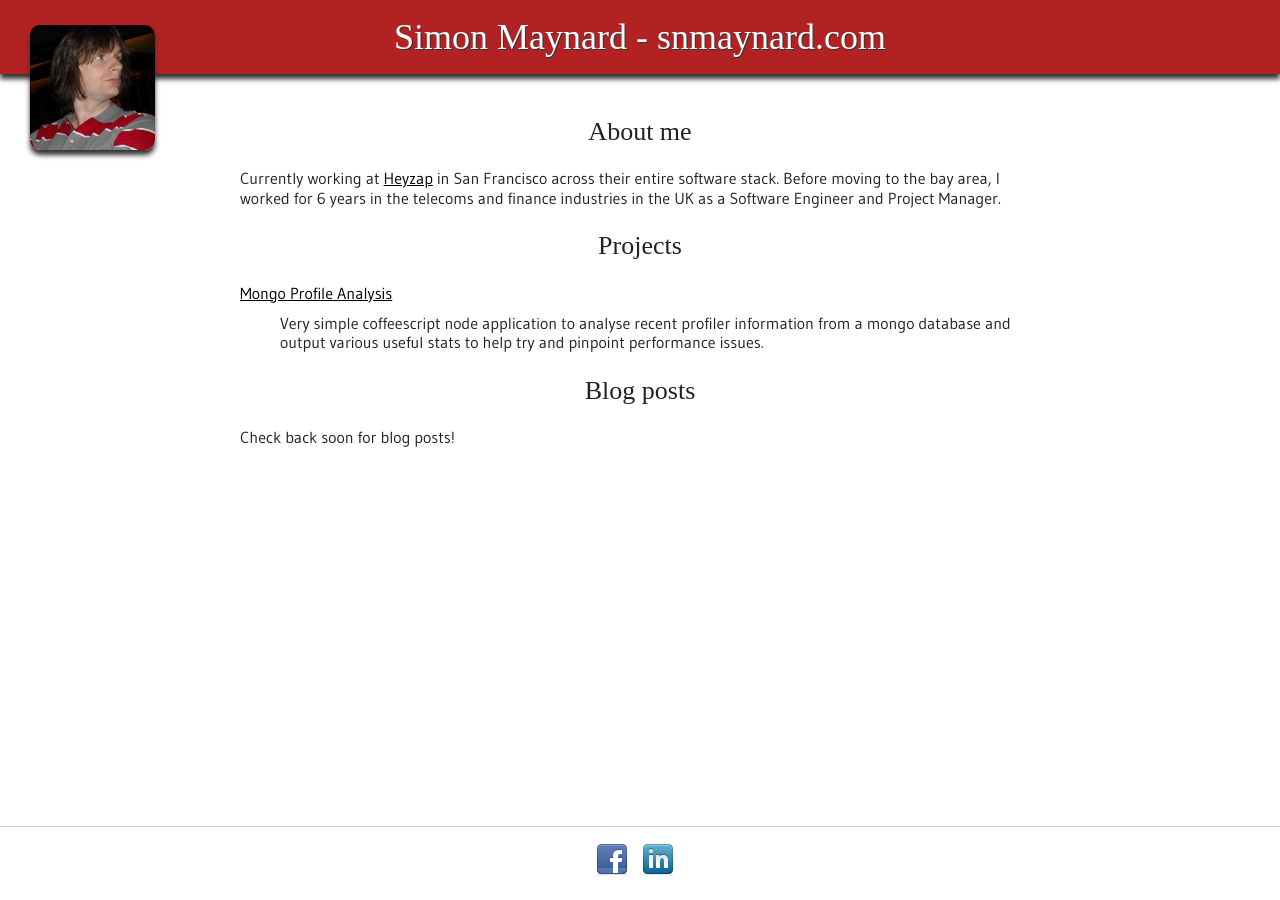
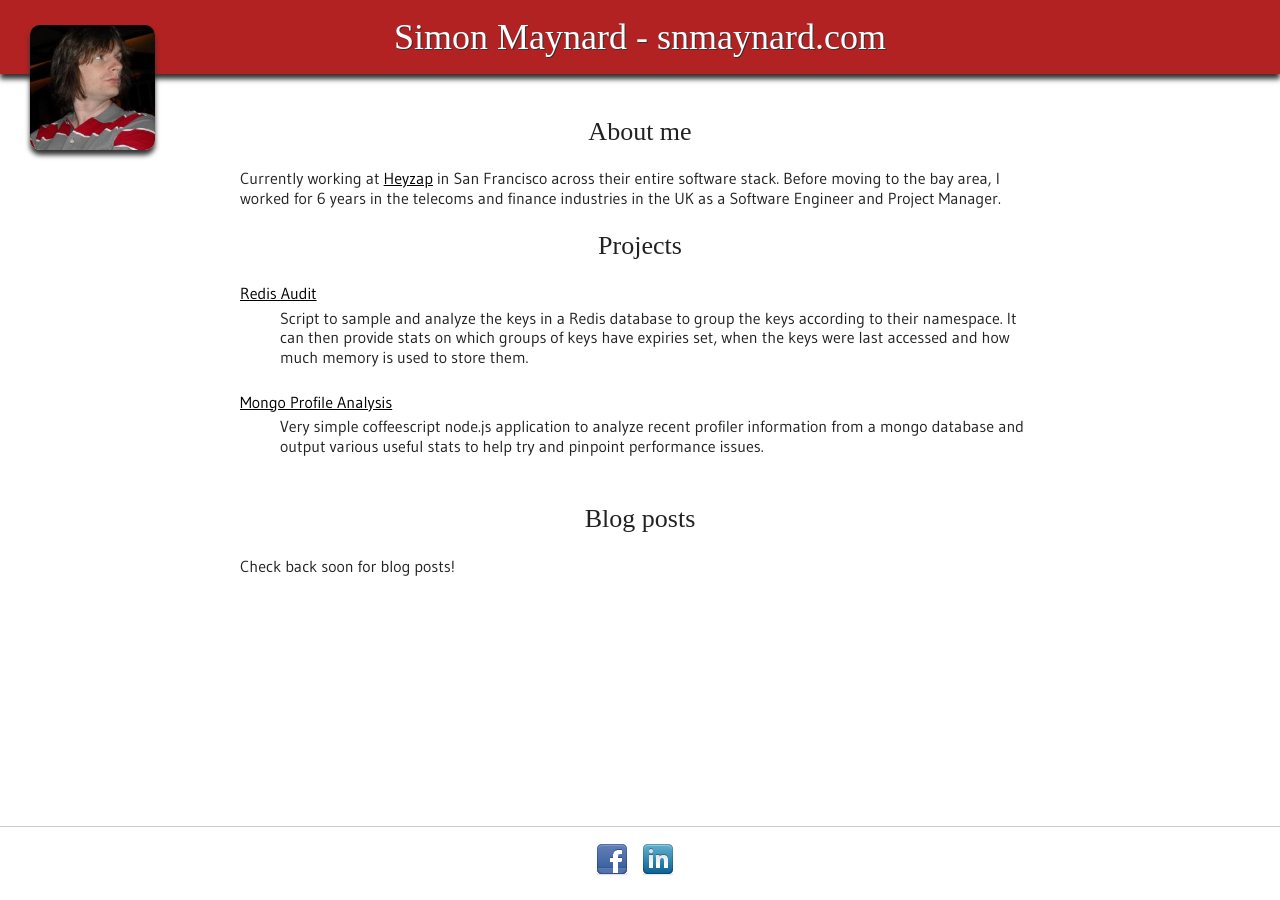
Before and after one commit to snmaynard/snmaynard.github.com, a Jekyll site: the page built from index.html, in a window 1280 px wide. Built offline with Jekyll 4.4.1, drawn with Linux system fonts in a browser that asks for light colours; nearby versions of some CDN libraries; some web fonts are replaced.

Commit message:
Add Redis Audit

```diff
--- a/css/style.css
+++ b/css/style.css
@@ -283,8 +283,12 @@ h1 {
     min-height: 100%;
 }
 
+dt {
+    padding-bottom: 5px;
+}
+
 dd {
-    padding-top: 10px;
+    padding-bottom: 25px;
 }
 
 section#container {
--- a/index.html
+++ b/index.html
@@ -10,8 +10,12 @@ author: Simon Maynard
     <p></p>
   <h1>Projects</h1>
     <dl>
+      <dt><a href="https://github.com/snmaynard/redis-audit">Redis Audit</a></dt>
+      <dd>Script to sample and analyze the keys in a Redis database to group the keys according to their namespace.
+        It can then provide stats on which groups of keys have expiries set, when the keys were last accessed and
+        how much memory is used to store them.</dd>
       <dt><a href="https://github.com/snmaynard/mongo-profiler">Mongo Profile Analysis</a></dt>
-      <dd>Very simple coffeescript node application to analyse recent profiler information from a mongo database and output
+      <dd>Very simple coffeescript node.js application to analyze recent profiler information from a mongo database and output
           various useful stats to help try and pinpoint performance issues.</dd>
     </dl>
   <h1>Blog posts</h1>
```
